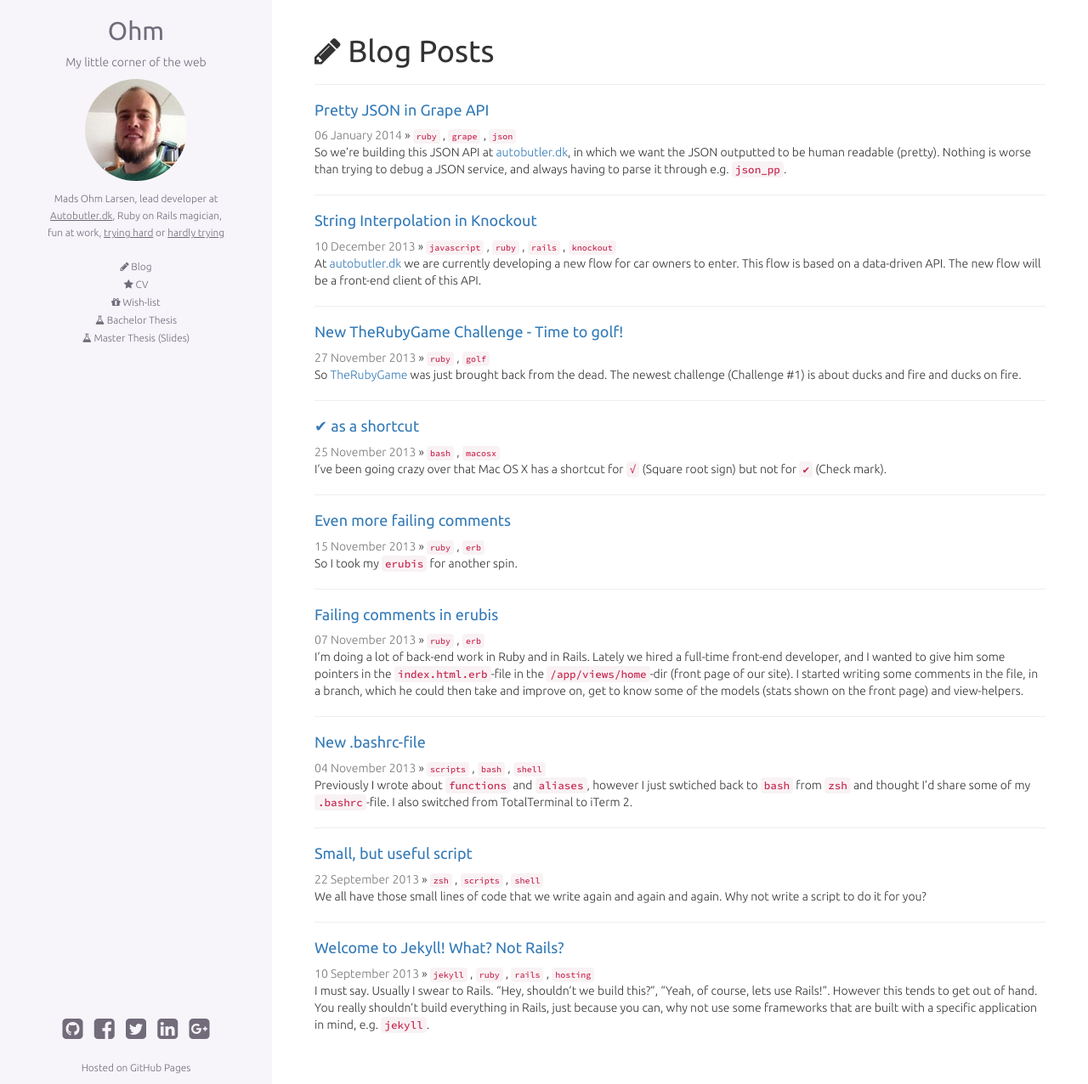
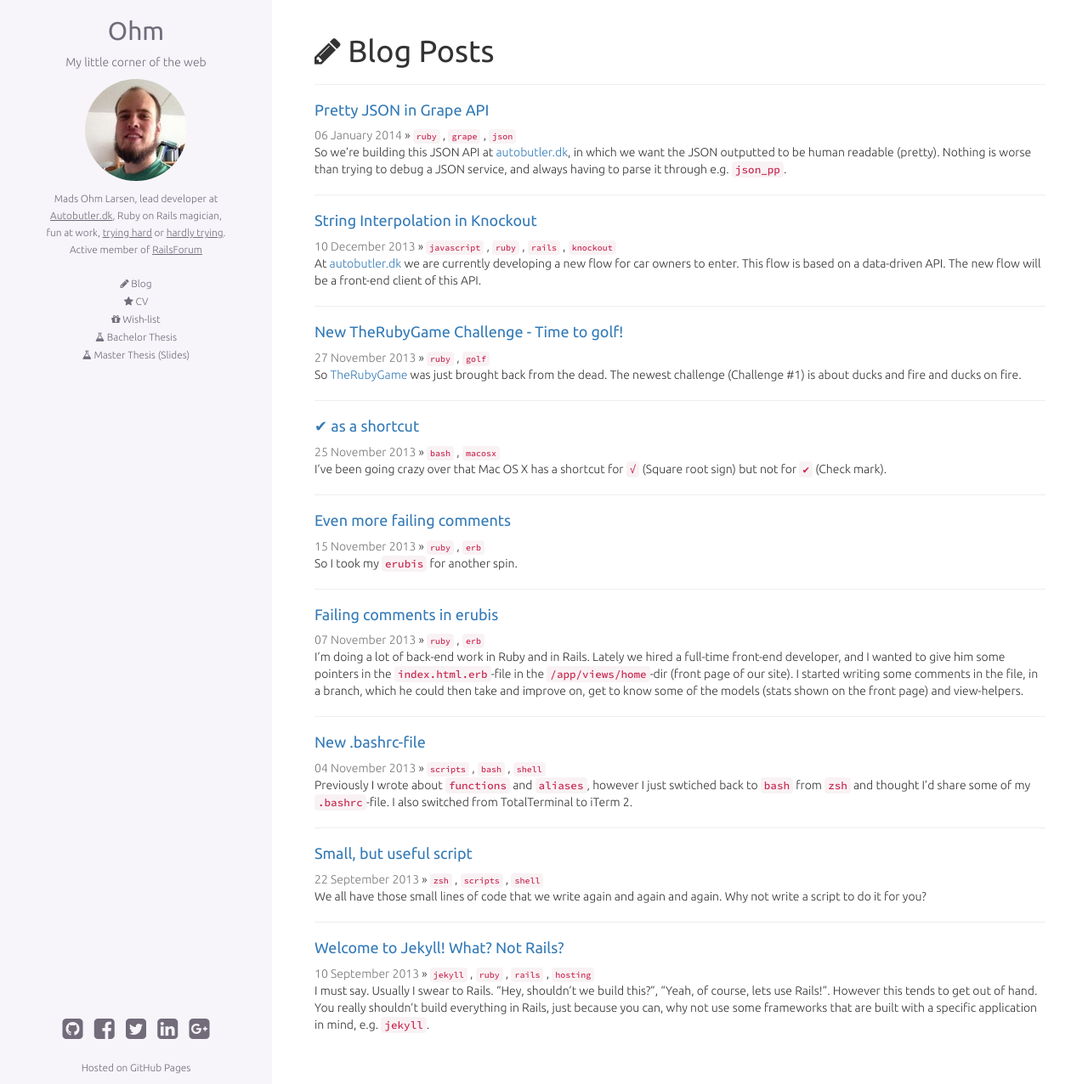
Before and after one commit to omegahm/omegahm.github.io, a Jekyll site: the page built from index.html, in a window 1280 px wide and 1276 px high. Shown: the whole window at 85% size. Built offline with Jekyll 4.4.1, drawn with Linux system fonts in a browser that asks for light colours; nearby versions of some CDN libraries; Markdown is read by kramdown in place of the engine named in the settings.

Commit message:
Added RailsForum backlink

```diff
--- a/_includes/header.html
+++ b/_includes/header.html
@@ -63,9 +63,9 @@
             <small>
               <span itemprop="name">Mads Ohm Larsen</span>,
               <span itemprop="description">
-                lead developer at
-                <a href="http://www.autobutler.dk" target="_blank" itemprop="worksFor">Autobutler.dk</a>,
-                Ruby on Rails magician, fun at work, <a href="http://projecteuler.net/profile/omegahm.png" taget="_blank" itemprop="award">trying hard</a> or <a href="http://www.codewars.com/users/omegahm">hardly trying</a>
+                lead developer at <a href="http://www.autobutler.dk" target="_blank" itemprop="worksFor">Autobutler.dk</a>,
+                Ruby on Rails magician, fun at work, <a href="http://projecteuler.net/profile/omegahm.png" taget="_blank" itemprop="award">trying hard</a> or <a href="http://www.codewars.com/users/omegahm">hardly trying</a>.
+                Active member of <a href="https://railsforum.com/" target="_blank">RailsForum</a>
               </span>
             </small>
           </p>
@@ -101,9 +101,7 @@
               <a href="/files/thesis.pdf" title="Exception Handling in CSP">
                 <i class="fa fa-flask"></i> Master Thesis
               </a>
-              <a href="/files/thesisslides.pdf">
-                (Slides)
-              </a>
+              <a href="/files/thesisslides.pdf">(Slides)</a>
             </li>
           </ul>
         </nav>
```
